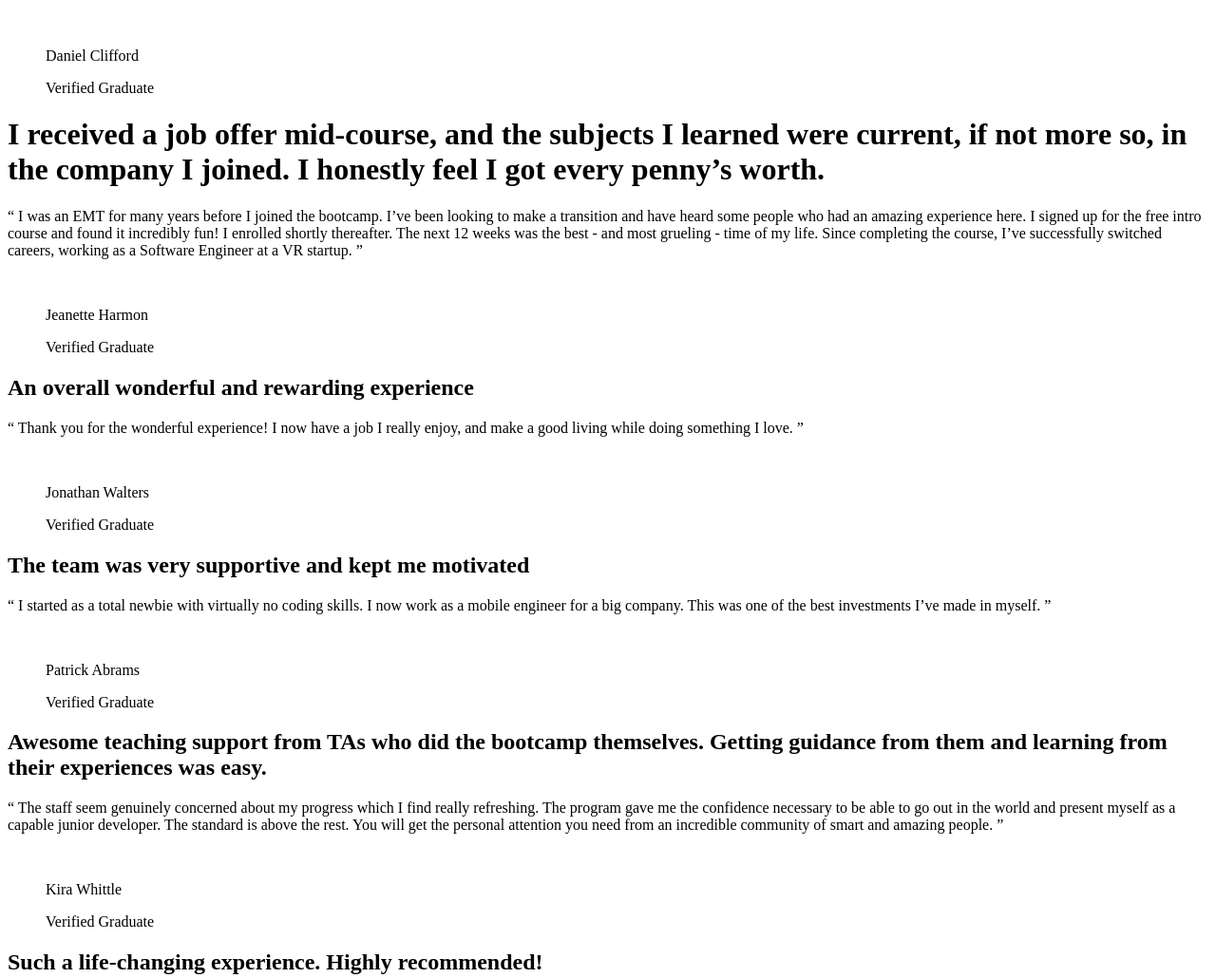
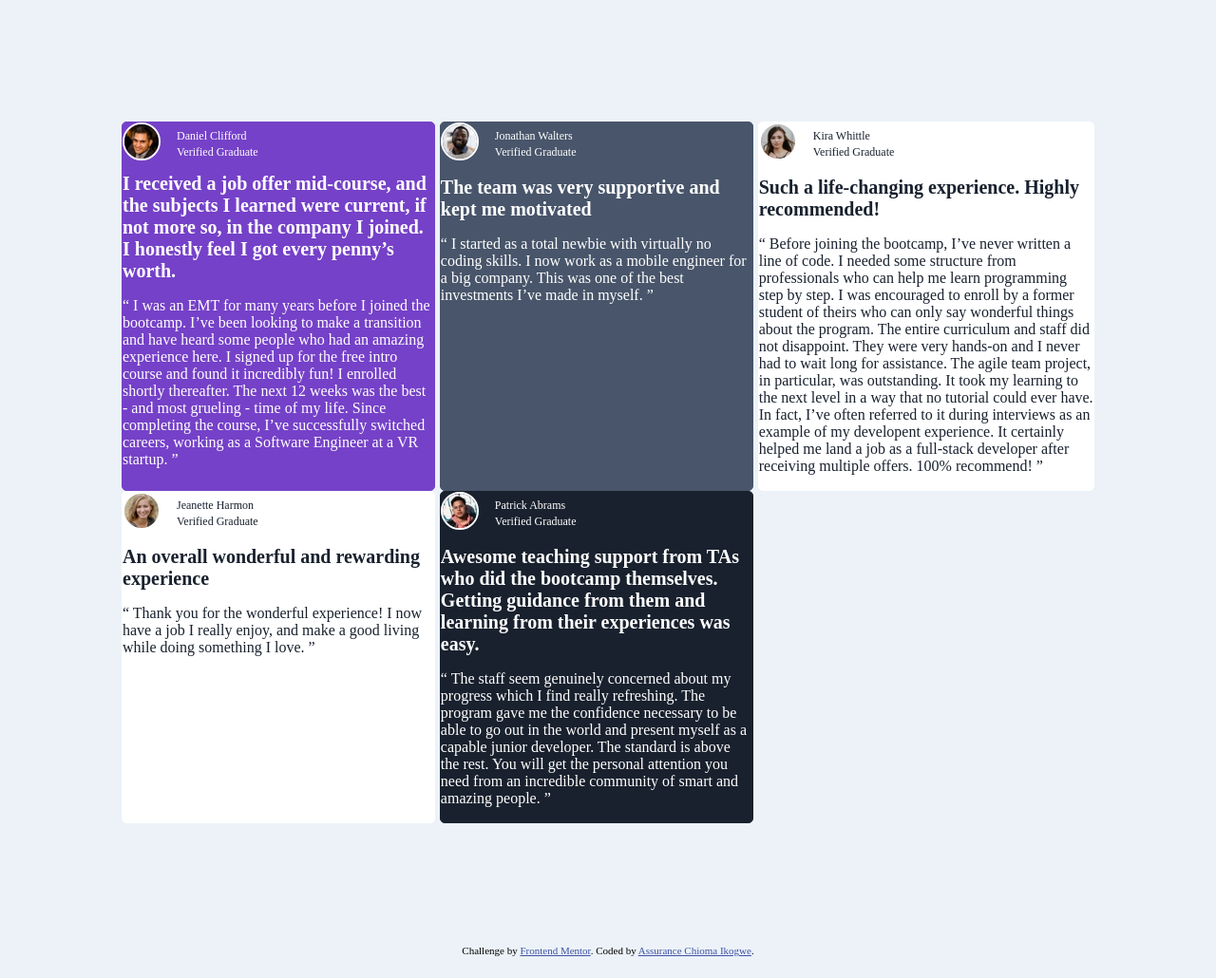
Before and after one commit to Aik-202/aik-testimonial-grid-section, a plain HTML site: page index.html in a window 1280 px wide. Shown: the top 1030 px of the page at 95% size. After the commit the page ends 1007 px from the top, so only its background shows below. Drawn offline with Linux system fonts and the light colour scheme.

Commit message:
Still working on the layout of the page, added the colors though

```diff
--- a/index.html
+++ b/index.html
@@ -11,11 +11,10 @@
 </head>
 
 <body>
-  <main>
-    <div>
-      <div>
+  <main class="container">
+    <div class="cont1">
       <figure>
-          <img src="" alt="">
+        <img src="./images/image-daniel.jpg" alt="Daniel Clifford" width="40px" height="40px">
         <figcaption>
           <p>Daniel Clifford</p>
           <p>Verified Graduate</p>
@@ -29,9 +28,39 @@
         The next 12 weeks was the best - and most grueling - time of my life. Since completing
         the course, I’ve successfully switched careers, working as a Software Engineer at a VR startup. ”</p>
     </div>
-      <div>
+    <div class="cont2">
       <figure>
-          <img src="" alt="">
+        <img src="./images/image-jonathan.jpg" alt="Jonathan Walters" width="40px" height="40px">
+        <figcaption>
+          <p>Jonathan Walters</p>
+          <p>Verified Graduate</p>
+        </figcaption>
+      </figure>
+      <h2>The team was very supportive and kept me motivated</h2>
+      <p>“ I started as a total newbie with virtually no coding skills. I now work as a mobile engineer
+        for a big company. This was one of the best investments I’ve made in myself. ”</p>
+    </div>
+    <div class="cont3">
+      <figure>
+        <img src="./images/image-kira.jpg" alt="Kira Whittle" width="40px" height="40px">
+        <figcaption>
+          <p>Kira Whittle</p>
+          <p>Verified Graduate</p>
+        </figcaption>
+      </figure>
+      <h2>Such a life-changing experience. Highly recommended!</h2>
+      <p>“ Before joining the bootcamp, I’ve never written a line of code. I needed some structure from
+        professionals who can help me learn programming step by step. I was encouraged to enroll by a former
+        student of theirs who can only say wonderful things about the program. The entire curriculum and staff
+        did not disappoint. They were very hands-on and I never had to wait long for assistance. The agile team
+        project, in particular, was outstanding. It took my learning to the next level in a way that no tutorial
+        could ever have. In fact, I’ve often referred to it during interviews as an example of my developent
+        experience. It certainly helped me land a job as a full-stack developer after receiving multiple offers.
+        100% recommend! ”</p>
+    </div>
+    <div class="cont4">
+      <figure>
+        <img src="./images/image-jeanette.jpg" alt="Jeanette Harmon" width="40px" height="40px">
         <figcaption>
           <p>Jeanette Harmon</p>
           <p>Verified Graduate</p>
@@ -44,23 +73,9 @@
         “ Thank you for the wonderful experience! I now have a job I really enjoy, and make a good living
         while doing something I love. ”</p>
     </div>
-    </div>
-    <div>
-      <div>
+    <div class="cont5">
       <figure>
-          <img src="" alt="">
-          <figcaption>
-            <p>Jonathan Walters</p>
-            <p>Verified Graduate</p>
-          </figcaption>
-        </figure>
-        <h2>The team was very supportive and kept me motivated</h2>
-        <p>“ I started as a total newbie with virtually no coding skills. I now work as a mobile engineer
-          for a big company. This was one of the best investments I’ve made in myself. ”</p>
-      </div>
-      <div>
-        <figure>
-          <img src="" alt="">
+        <img src="./images/image-patrick.jpg" alt="Patrick Abrams" width="40px" height="40px">
         <figcaption>
           <p>Patrick Abrams</p>
           <p>Verified Graduate</p>
@@ -77,27 +92,6 @@
         an incredible community of smart and amazing people. ”
       </p>
     </div>
-    </div>
-    <div>
-      <div>
-        <figure>
-          <img src="" alt="">
-          <figcaption>
-            <p>Kira Whittle</p>
-            <p>Verified Graduate</p>
-          </figcaption>
-        </figure>
-        <h2>Such a life-changing experience. Highly recommended!</h2>
-        <p>“ Before joining the bootcamp, I’ve never written a line of code. I needed some structure from
-          professionals who can help me learn programming step by step. I was encouraged to enroll by a former
-          student of theirs who can only say wonderful things about the program. The entire curriculum and staff
-          did not disappoint. They were very hands-on and I never had to wait long for assistance. The agile team
-          project, in particular, was outstanding. It took my learning to the next level in a way that no tutorial
-          could ever have. In fact, I’ve often referred to it during interviews as an example of my developent
-          experience. It certainly helped me land a job as a full-stack developer after receiving multiple offers.
-          100% recommend! ”</p>
-      </div>
-    </div>
   </main>
 
   <footer class="attribution">
--- a/styles/aikstyles.css
+++ b/styles/aikstyles.css
@@ -1,3 +1,118 @@
+* {
+    box-sizing: border-box;
+    transition: 1s;
+}
+
+h1, h2, p {
+    color: hsl(0, 0%, 100%);
+}
+
+figcaption>p {
+    font-size: 12px;
+    margin: 2px;
+    margin-bottom: 0;
+}
+
+h1, h2 {
+    font-size: 20px;
+}
+
+body{
+    margin: 0;
+    background-color: hsl(210, 46%, 95%);
+}
+
+.container {
+    display: grid;
+    justify-content: center;
+    align-content: center;
+    grid-template-columns: auto auto auto;
+    grid-template-areas: 'violentContainer violentContainer violentContainer violentContainer darkGrayContainer' 'violentContainer violentContainer violentContainer firstWhiteContainer firstWhiteContainer';
+    grid-column-gap: 5px;
+    margin: 10%;
+    max-width: 100%;
+}
+
+figure {
+    display: flex;
+    flex-direction: row;
+    margin: 0;
+}
+
+figure>img {
+    border: 2px solid hsl(0, 0%, 100%);
+    border-radius: 50%;
+    margin: 0;
+}
+
+figcaption {
+    display: flex;
+    flex-direction: column;
+    margin-left: 15px;
+    padding-top: 5px;
+}
+
+.cont1 {
+    border: 1px solid hsl(263, 55%, 52%);
+    border-radius: 5px;
+    background-color: hsl(263, 55%, 52%);
+    grid-area: 'violentContainer';
+}
+
+.cont2 {
+    border: 1px solid hsl(217, 19%, 35%);
+    border-radius: 5px;
+    background-color: hsl(217, 19%, 35%);
+    grid-area: 'darkGrayContainer';
+}
+
+.cont3 {
+    border: 1px solid hsl(0, 0%, 100%);
+    border-radius: 5px;
+    background-color: hsl(0, 0%, 100%);
+    grid-area: 'firstWhiteContainer';
+}
+
+.cont3>h2 {
+    color: hsl(219, 29%, 14%);
+}
+
+
+.cont3>p {
+    color: hsl(219, 29%, 14%);
+}
+
+.cont3>figure>figcaption>p {
+    color: hsl(219, 29%, 14%);
+}
+
+.cont4{
+    border: 1px solid hsl(0, 0%, 100%);
+    border-radius: 5px;
+    background-color: hsl(0, 0%, 100%);
+    grid-area: 'lastContainer';
+}
+
+.cont4>h2 {
+    color: hsl(219, 29%, 14%);
+}
+
+
+.cont4>p {
+    color: hsl(219, 29%, 14%);
+}
+
+.cont4>figure>figcaption>p {
+    color: hsl(219, 29%, 14%);
+}
+
+.cont5{
+    border: 1px solid hsl(219, 29%, 14%);
+    border-radius: 5px;
+    background-color: hsl(219, 29%, 14%);
+    grid-area: 'darkBlackContainer';
+}
+
 .attribution {
     font-size: 11px;
     text-align: center;
```
Lines whose indentation alone changed are shown as unchanged.
